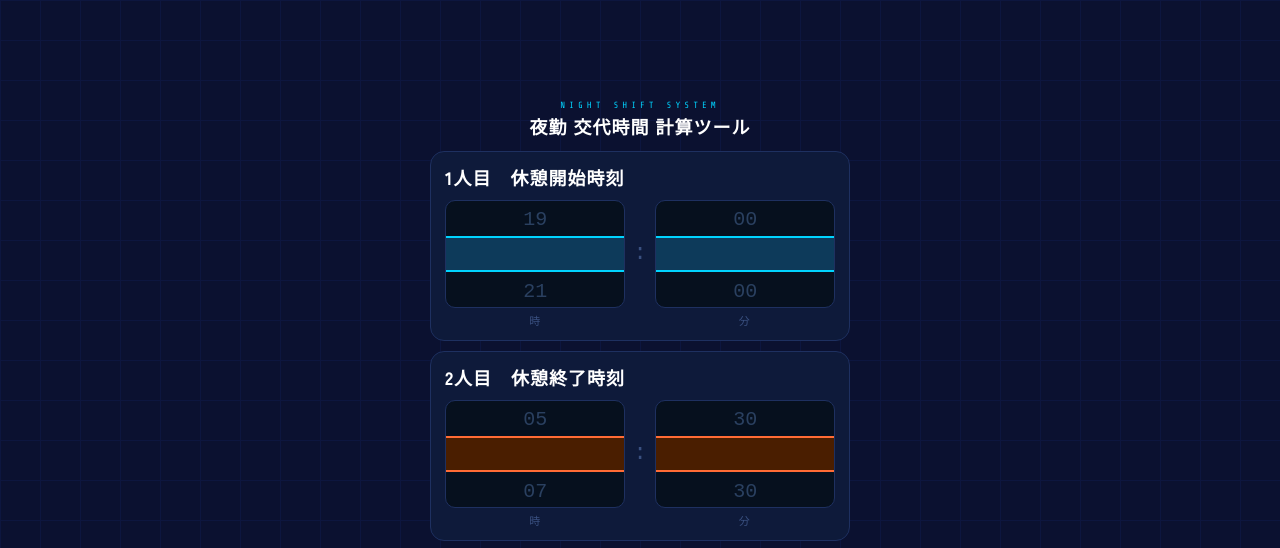
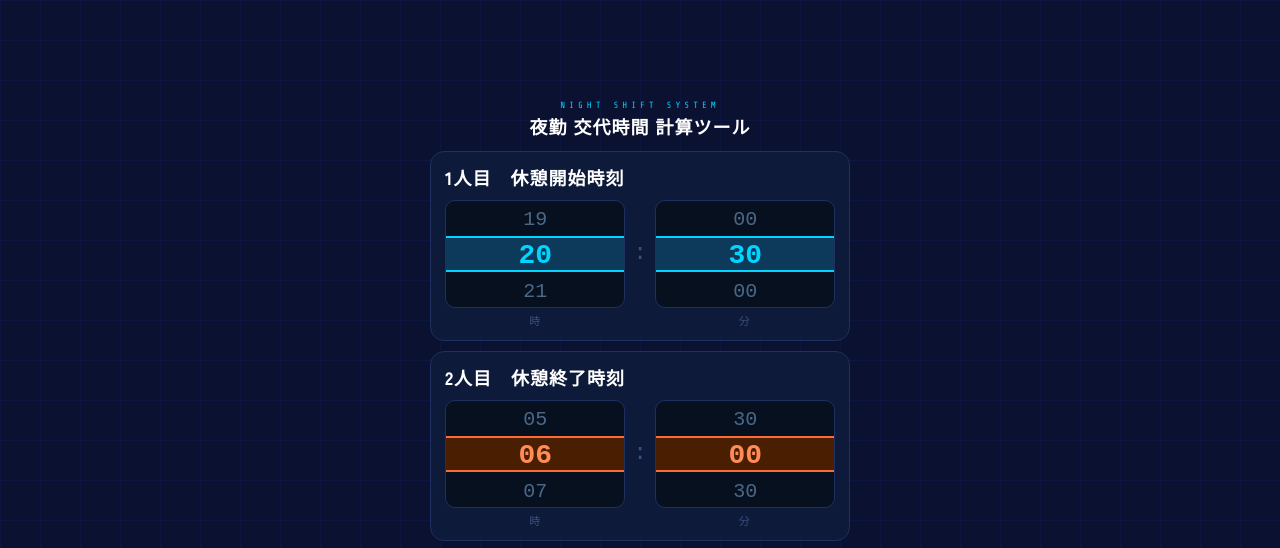
Before and after one commit to saya-fu/night-shift, a plain HTML site: page index.html in a window 1280 px wide. Shown: the top 548 px of the page. Drawn offline with nearby package versions, Linux system fonts and the light colour scheme.

Commit message:
Update index.html

```diff
--- a/index.html
+++ b/index.html
@@ -54,12 +54,12 @@
 .card.orange .drum::before{top:0;background:linear-gradient(to bottom,#0e1a3a 60%,#0e1a3a00);}
 .card.orange .drum::after{bottom:0;background:linear-gradient(to top,#0e1a3a 60%,#0e1a3a00);}
 
-.drum-highlight{position:absolute;top:50%;left:0;right:0;height:36px;transform:translateY(-50%);border-top:2px solid;border-bottom:2px solid;z-index:1;pointer-events:none;}
+.drum-highlight{position:absolute;top:50%;left:0;right:0;height:36px;transform:translateY(-50%);border-top:2px solid;border-bottom:2px solid;z-index:0;pointer-events:none;}
 .card.blue .drum-highlight{background:#0d3a5a;border-color:#00d4ff;}
 .card.orange .drum-highlight{background:#4a1e00;border-color:#ff6b35;}
 
-.drum-list{position:absolute;width:100%;will-change:transform;}
-.drum-item{height:36px;display:flex;align-items:center;justify-content:center;font-family:‘Share Tech Mono’,monospace;font-size:20px;color:#2a4060;position:relative;z-index:3;transition:color 0.1s;}
+.drum-list{position:absolute;width:100%;will-change:transform;z-index:3;}
+.drum-item{height:36px;display:flex;align-items:center;justify-content:center;font-family:‘Share Tech Mono’,monospace;font-size:20px;color:#4a6888;transition:color 0.1s;}
 .drum-item.selected{font-size:28px;font-weight:700;}
 .card.blue .drum-item.selected{color:#00d4ff;}
 .card.orange .drum-item.selected{color:#ff8c55;}
```
